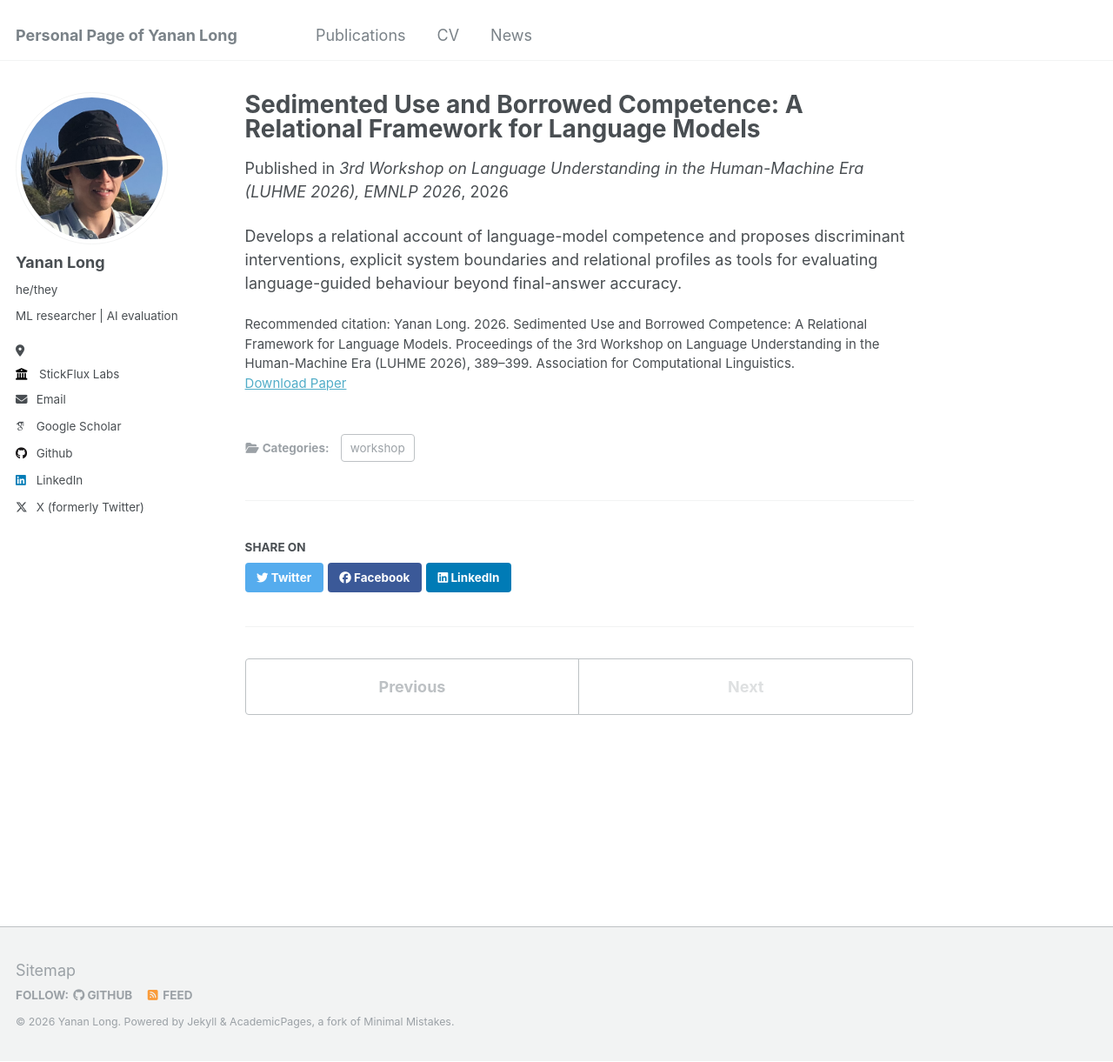
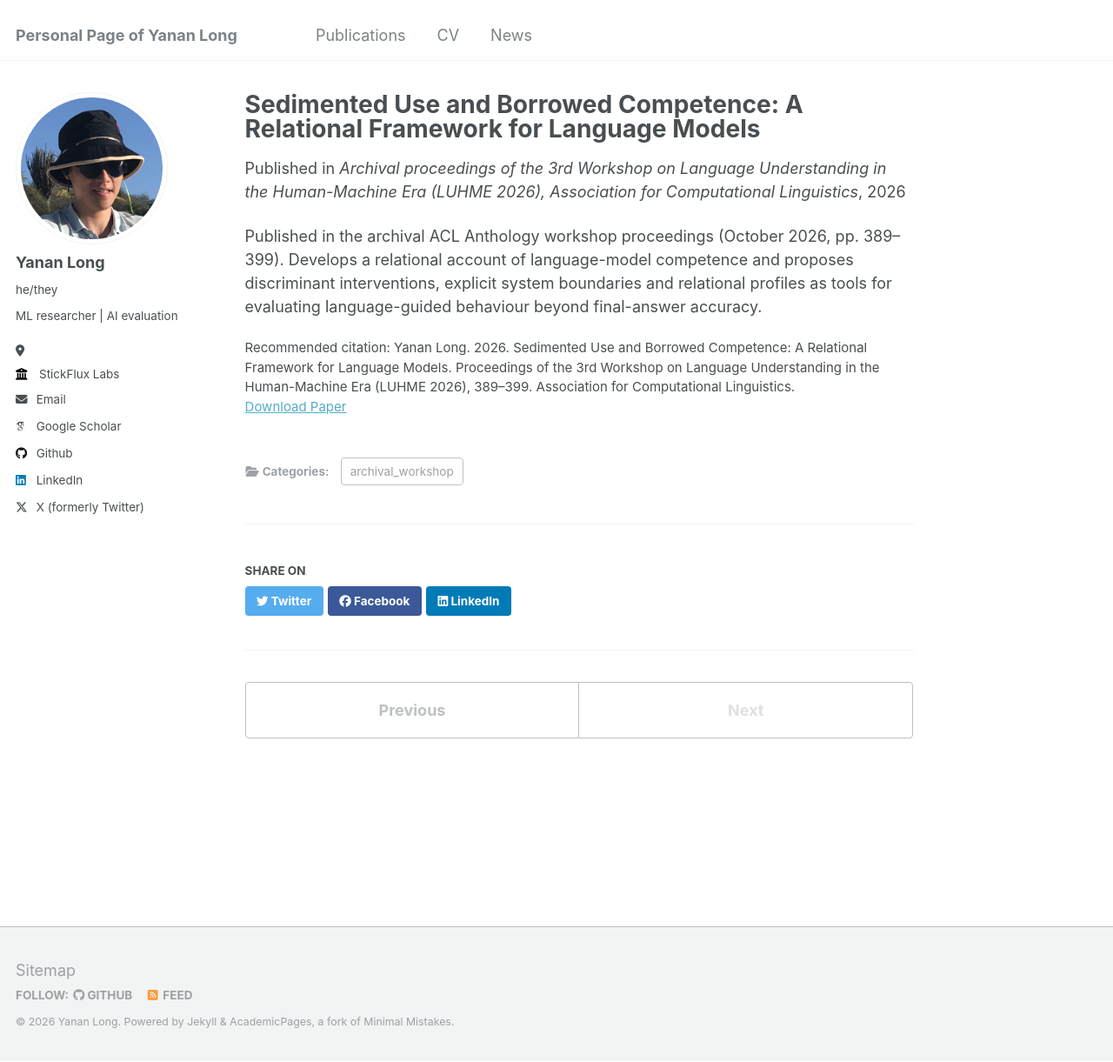
Before and after one commit to yananlong/yananlong.github.io, a Jekyll site: the page built from _publications/2026-sedimented-use-borrowed-competence.md, in a window 1280 px wide and 1221 px high. Shown: the whole window at 87% size. Built offline with Jekyll 4.4.1, drawn with Linux system fonts in a browser that asks for light colours; some web fonts are replaced.

Commit message:
Align research areas and classify LUHME paper as archival proceedings

```diff
--- a/_publications/2026-sedimented-use-borrowed-competence.md
+++ b/_publications/2026-sedimented-use-borrowed-competence.md
@@ -1,13 +1,13 @@
 ---
 title: "Sedimented Use and Borrowed Competence: A Relational Framework for Language Models"
 collection: publications
-category: workshop
+category: archival_workshop
 permalink: /publication/2026-sedimented-use-borrowed-competence
 excerpt: ''
 date: 2026-10-01
-venue: '3rd Workshop on Language Understanding in the Human-Machine Era (LUHME 2026), EMNLP 2026'
+venue: 'Archival proceedings of the 3rd Workshop on Language Understanding in the Human-Machine Era (LUHME 2026), Association for Computational Linguistics'
 paperurl: 'https://aclanthology.org/2026.luhme-1.26/'
 citation: 'Yanan Long. 2026. Sedimented Use and Borrowed Competence: A Relational Framework for Language Models. Proceedings of the 3rd Workshop on Language Understanding in the Human-Machine Era (LUHME 2026), 389–399. Association for Computational Linguistics.'
 ---
 
-Develops a relational account of language-model competence and proposes discriminant interventions, explicit system boundaries and relational profiles as tools for evaluating language-guided behaviour beyond final-answer accuracy.
+Published in the archival ACL Anthology workshop proceedings (October 2026, pp. 389–399). Develops a relational account of language-model competence and proposes discriminant interventions, explicit system boundaries and relational profiles as tools for evaluating language-guided behaviour beyond final-answer accuracy.
```
